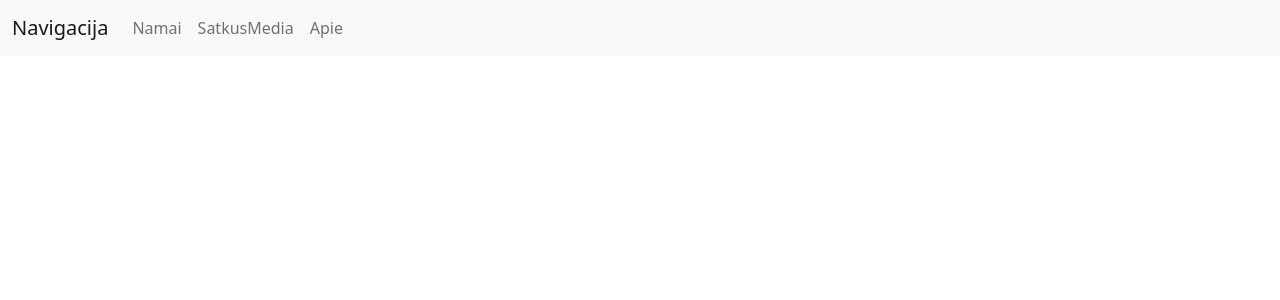
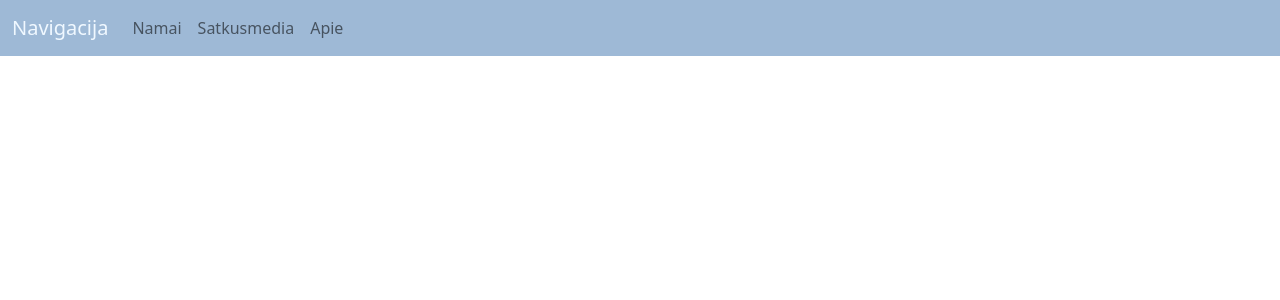
Before and after one commit to JonasSatkauskas/training_puslapis, a Django app: page / in a window 1280 px wide. Shown: the top 300 px of the page. Run offline with Django 3.2, Linux system fonts and the light colour scheme.

Commit message:
HTML pakeitimai

```diff
--- a/webpage/templates/aplikacija/index.html
+++ b/webpage/templates/aplikacija/index.html
@@ -9,9 +9,9 @@
 </head>
 <body>
     <div class="navbaras">
-    <nav class="navbar navbar-expand-lg navbar-light bg-light">
+    <nav class="navbar navbar-expand-lg navbar-light" style="background-color: #9EB9D6;">
   <div class="container-fluid">
-    <a class="navbar-brand" href="#">Navigacija</a>
+    <a class="navbar-brand" href="" style="color: aliceblue;">Navigacija</a>
     <button class="navbar-toggler" type="button" data-bs-toggle="collapse" data-bs-target="#navbarNav" aria-controls="navbarNav" aria-expanded="false" aria-label="Toggle navigation">
       <span class="navbar-toggler-icon"></span>
     </button>
@@ -21,7 +21,7 @@
           <a class="nav-link" aria-current="page" href="#">Namai</a>
         </li>
         <li class="nav-item">
-          <a class="nav-link" href="https://www.satkusmedia.com">SatkusMedia</a>
+          <a class="nav-link" href="https://www.satkusmedia.com" target="_blank">Satkusmedia</a>
         </li>
         <li class="nav-item">
           <a class="nav-link" href="#">Apie</a>
```
